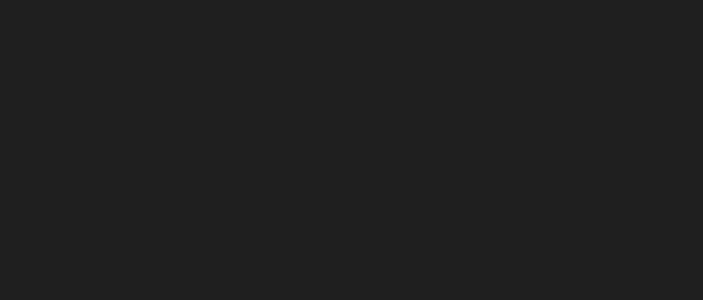
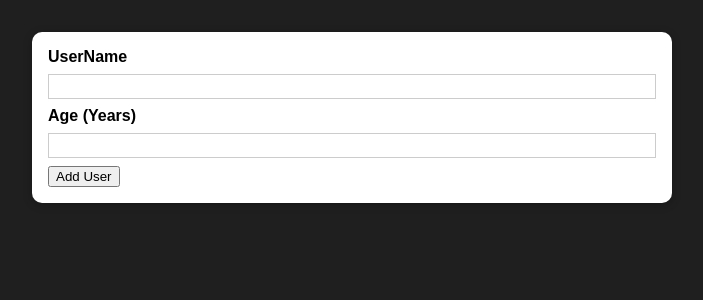
Before and after one commit to H0onnn/react_practice_app, a React (Create React App) app: page / in a window 1280 px wide. Shown: the top 300 px of the page, without its empty margins (288-991 px from the left). Built offline with nearby package versions, Linux system fonts and the light colour scheme.

Commit message:
Card UI 컴포넌트 추가

```diff
--- a/src/components/UI/Card.jsx
+++ b/src/components/UI/Card.jsx
@@ -1,6 +1,10 @@
 import React from "react";
 import styles from "./Card.module.css";
 
-function Card() {}
+function Card(props) {
+  const classes = `${styles.card} + ${props.className}`;
+
+  return <div className={classes}>{props.children}</div>;
+}
 
 export default Card;
--- a/src/components/Users/AddUser.jsx
+++ b/src/components/Users/AddUser.jsx
@@ -1,14 +1,14 @@
 import React from "react";
-import styles from "./Adduser.module.css";
+import styles from "./AddUser.module.css";
 import Card from "../UI/Card";
 
-function AddUser(psops) {
+function AddUser(props) {
   const addUserHandler = (e) => {
     e.preventDefault();
   };
 
   return (
-    <Card>
+    <Card className={styles.input}>
       <form onSubmit={addUserHandler}>
         <label htmlFor="username">UserName</label>
         <input id="username" type="text" />
```
